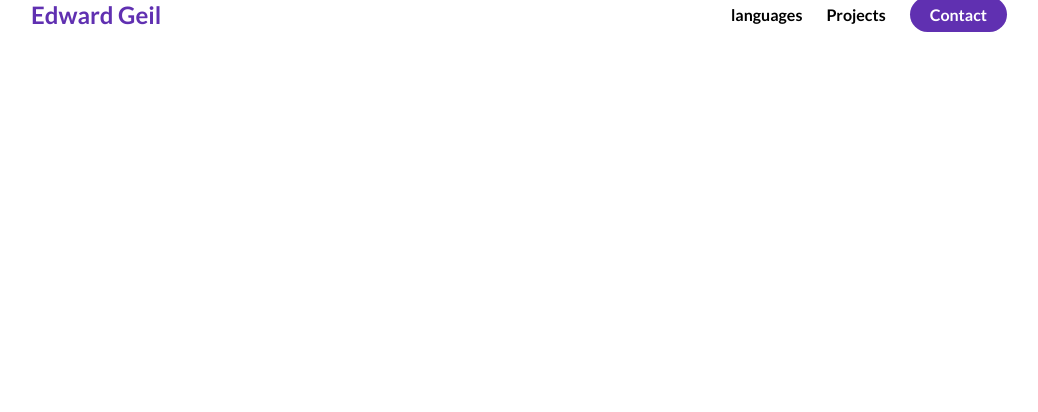
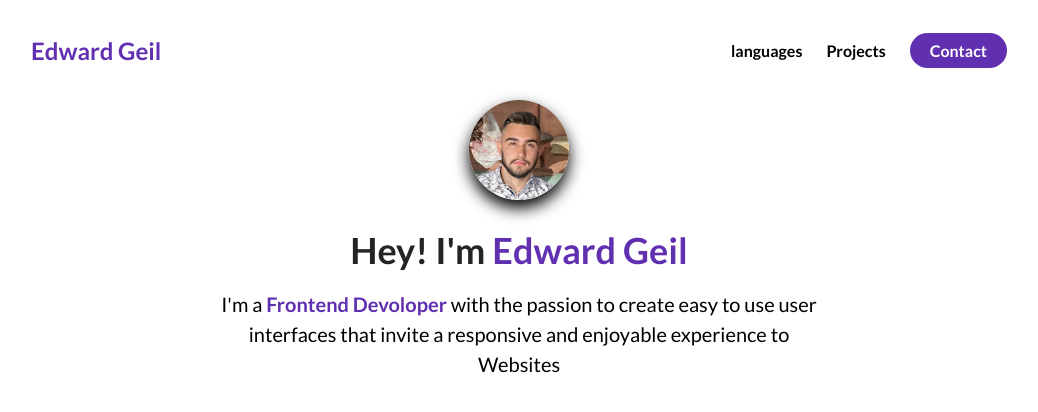
Before and after one commit to Depockels/E-portfolio, a plain HTML site: page index.html in a window 1280 px wide. Shown: the whole page, without its empty margins (121-1159 px from the left). Drawn offline with Linux system fonts and the light colour scheme.

Commit message:
cont work on e-port

```diff
--- a/index.html
+++ b/index.html
@@ -3,7 +3,8 @@
     <meta charset="UTF-8" />
     <meta http-equiv="X-UA-Compatible" content="IE=edge" />
     <meta name="viewport" content="width=device-width, initial-scale=1.0" />
-    <link rel="stylesheet" href="styles.css" />
+    <link rel="stylesheet" href="styles.css"/>
+    <script src="https://kit.fontawesome.com/c8e4d183c2.js" crossOrigin="anonymous"></script>
     <title>EDward Geil</title>
   </head>
   <body>
@@ -14,29 +15,46 @@
           <li>
             <a
               href=""
-              class="nav__link--anchor link__hover-effect
-               link__hover-effect--black"
+              class="nav__link--anchor link__hover-effect link__hover-effect--black"
               >languages
             </a>
           </li>
           <li>
             <a
               href=""
-              class="nav__link--anchor link__hover-effect
-               link__hover-effect--black"
+              class="nav__link--anchor link__hover-effect link__hover-effect--black"
               >Projects
             </a>
           </li>
           <li>
-            <a
-              href=""
-              class="nav__link--anchor
-              nav__link--anchor-primary"
+            <a href="" class="nav__link--anchor nav__link--anchor-primary"
               >Contact
             </a>
           </li>
         </ul>
       </nav>
+      <div class="flex flex-1">
+        <div class="about-me__info row">
+          <div class="about-me__info--container">
+            <figure class="about-me__picture--mask">
+              <img
+                src="./assets/me.jpeg"
+                class="about-me__picture"
+                alt="Picture of me"
+              />
+            </figure>
+            <h1 class="about-me__info--titles">
+              Hey! I'm <span class="text--purple"> Edward Geil</span>
+            </h1>
+            <p class="about-me__info--para">
+              I'm a
+              <strong class="text--purple">Frontend Devoloper </strong> with the
+              passion to create easy to use user interfaces that invite a
+              responsive and enjoyable experience to Websites
+            </p>
+          </div>
+        </div>
+      </div>
     </section>
   </body>
 </html>
--- a/styles.css
+++ b/styles.css
@@ -1,13 +1,22 @@
 @import url('https://fonts.googleapis.com/css2?family=Lato:wght@400;700&display=swap');
 
 * {
-   font-family: 'Lato', sans-serif;
-   padding: 0;
-   margin: 0%;
-   box-sizing: border-box;
+    font-family: 'Lato', sans-serif;
+    padding: 0;
+    margin: 0%;
+    box-sizing: border-box;
+}
+h1 {
+    font-size: 36px;
 }
 
-h1, h2, h3, h4, h5, h6, span {
+h1,
+h2,
+h3,
+h4,
+h5,
+h6,
+span {
     color: #242424;
     text-align: center;
     line-height: 1.25;
@@ -23,10 +32,27 @@ li {
     list-style-type: none;
 }
 
+.flex {
+    display: flex;
+}
+
+.flex-1 {
+    flex: 1;
+}
+
+.row {
+    width: 100%;
+    max-width: 800px;
+    margin: 0 auto;
+}
+.text--purple {
+    color: #6030b1;
+}
+
 /*navigation bar */
 
 Nav {
-    height: 1oopx;
+    height: 100px;
     width: 100%;
     max-width: 1000px;
     margin: 0 auto;
@@ -65,3 +91,47 @@ Nav {
     margin: 0 12px;
     font-weight: bold;
 }
+
+/*about me*/
+
+#about-me {
+    min-height: 100vh;
+    display: flex;
+    flex-direction: column;
+}
+
+.about-me__info--container {
+    display: flex;
+    flex-direction: column;
+    align-items: center;
+    max-width: 600px;
+    margin: 0 auto;
+    text-align: center;
+}
+
+.about-me__picture--mask {
+    width: 100px;
+    height: 100px;
+    border-radius: 50%;
+    overflow: hidden;
+    box-shadow: 0 8px 16px rgba(0, 0, 0, 1);
+    margin-bottom: 28px;
+}
+
+.about-me__picture {
+    width: 100%;
+
+
+
+    transform: scale(1.5);
+    padding-top: 8px;
+}
+
+.about-me__info--para {
+    font-size: 20px;
+    margin-bottom: 28px;
+}
+
+.about-me__info--titles {
+    margin-bottom: 16px;
+}
```
Also changed, not shown: assets/chat.png (added), assets/dashboard.png (added), assets/logo.svg (added), assets/loopit.png (added), assets/me.jpeg (added), assets/undraw_websites.svg (added), 1 other file.
